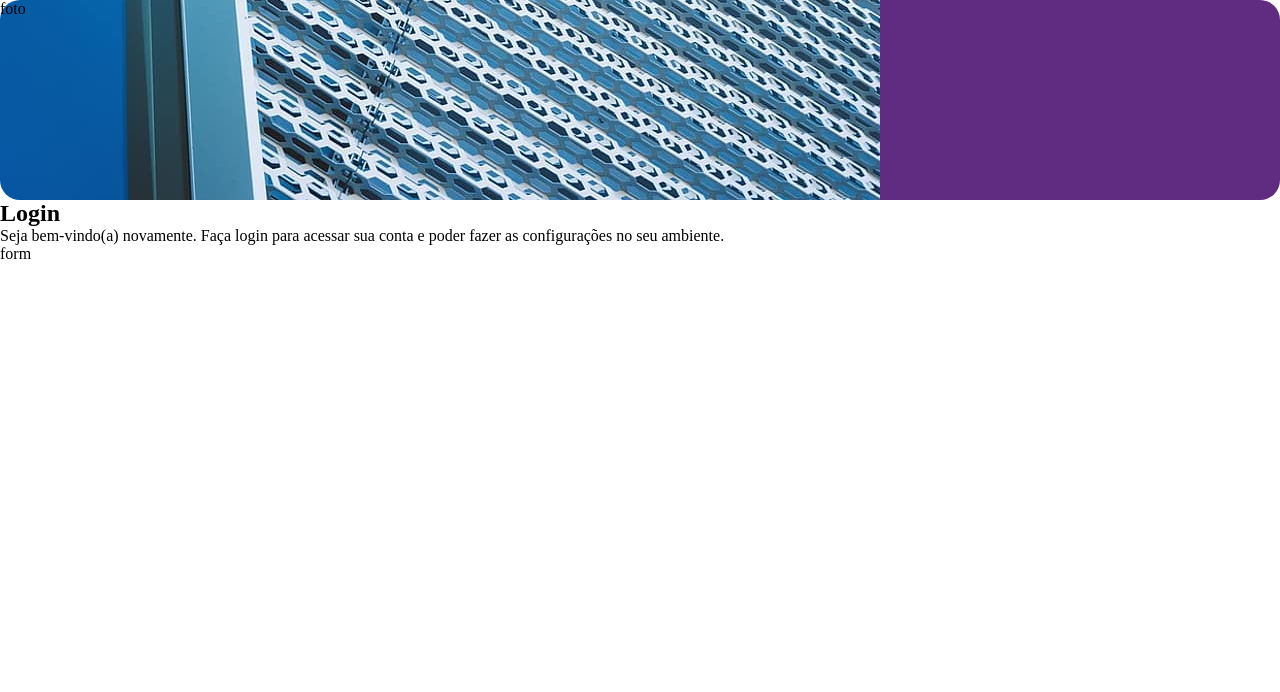
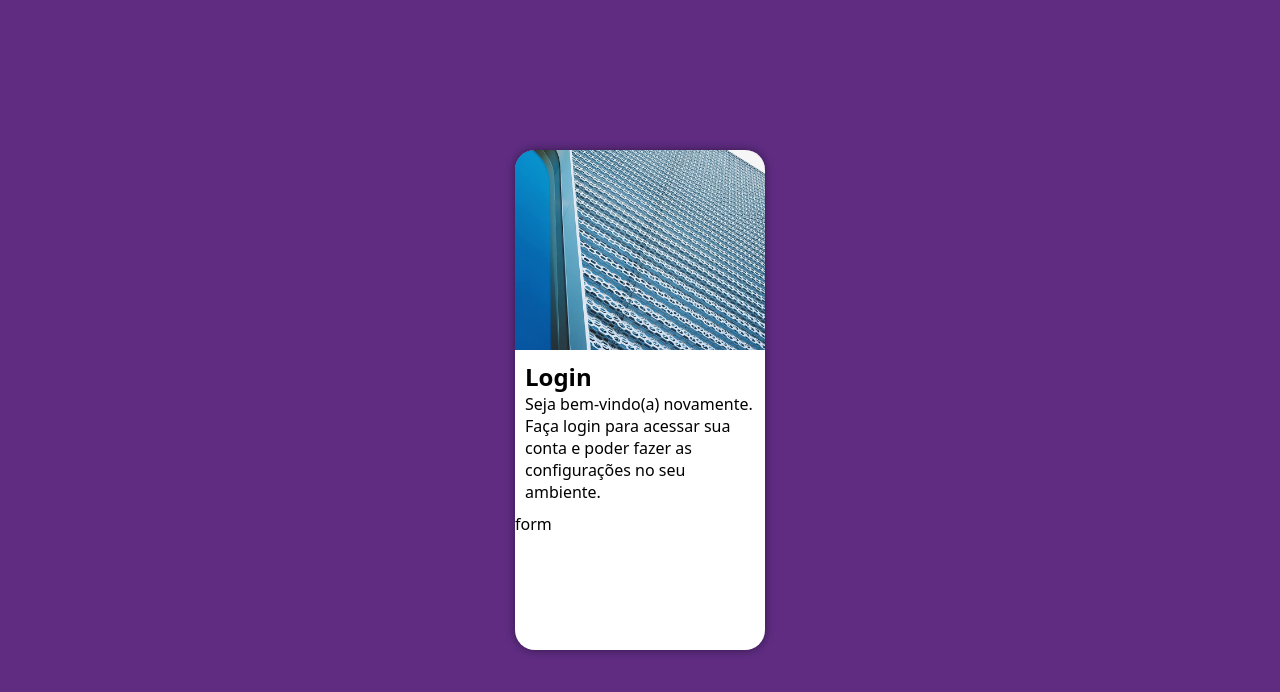
Before and after one commit to LuizCarlosfs/projeto-login, a plain HTML site: page index.html in a window 1280 px wide. Drawn offline with Linux system fonts and the light colour scheme.

Commit message:
atualização 20/03

```diff
--- a/estilos/style.css
+++ b/estilos/style.css
@@ -7,22 +7,47 @@
 */
 
 *{
+    font-family: system-ui, -apple-system, BlinkMacSystemFont, 'Segoe UI', Roboto, Oxygen, Ubuntu, Cantarell, 'Open Sans', 'Helvetica Neue', sans-serif;
     margin: 0px;
     padding: 0px;
+    box-sizing: border-box;   /* a borda vai fazer parte para contar o tamanho*/
 
 }
-div#imagem{
-    display: block;
+
+body, html{
+    background-color: #5f2c82;
+    height: 100vh;
+    width: 100vw;
+}
+
+main{
+    position: relative;
+    height: 100vh;
+    width: 100vw;
+}
+
+section#login{
+    position: absolute;
+    top: 50%;
+    left: 50%;
+    transform: translate(-50%, -50%);
+    overflow: hidden;
+
+    background-color: white;
+    width: 250px;
+    height: 500px;
+    border-radius: 20px;
+    box-shadow: 0px 0px 10px rgba(0, 0, 0, 0.450);
+}
+
+section#login > div#imagem{
     background: #5f2c82 url(../imagens/metal.jpg) no-repeat;
-    background-position: contain;
+    background-size: cover;
     background-position: left bottom;
     height: 200px;
-    width: 200;
+}
 
-    border-radius: 20px;
-
-    position: center center;
-
-
-
+section#login > div#formulario{
+    display: block;
+    padding: 10px;
 }
--- a/index.html
+++ b/index.html
@@ -10,7 +10,7 @@
     <main>
         <section id="login">
             <div id="imagem">
-                foto
+
             </div>
 
             <div id="formulario">
```
